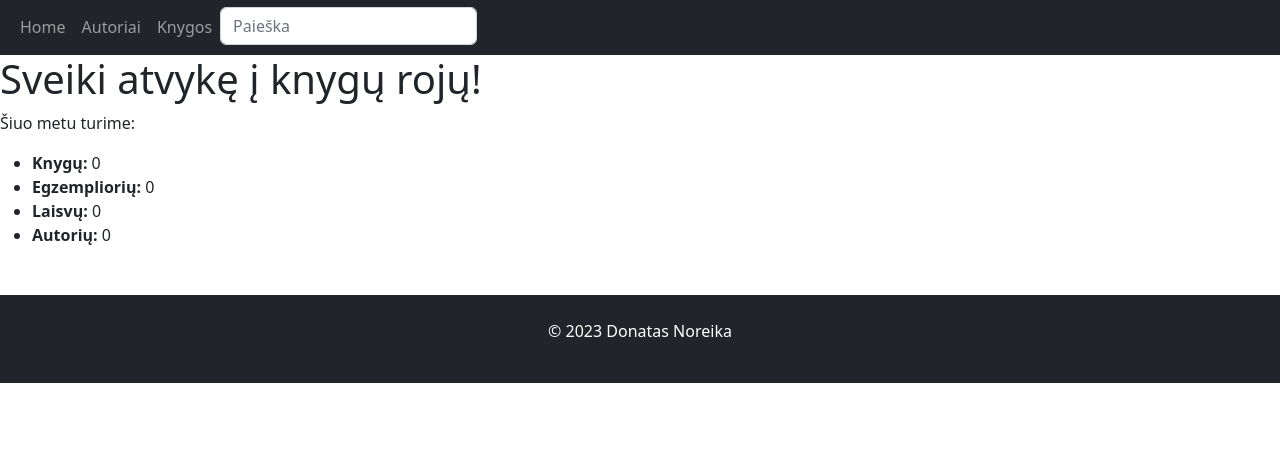
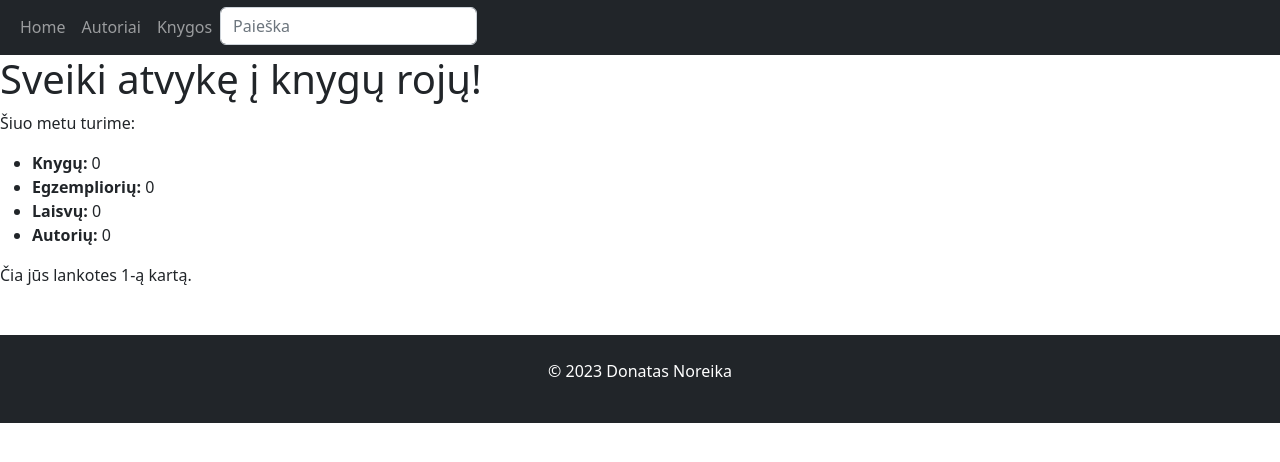
Before and after one commit to DonatasNoreika/biblioteka_2023_01, a Django app: page /library/ in a window 1280 px wide. Shown: the part 257-719 px from the top of the page. Run offline with Django 4.2, Linux system fonts and the light colour scheme; data that the repository does not hold is empty.

Commit message:
7: įdėtas apsilankymų skaitiklis

```diff
--- a/mysite/library/templates/index.html
+++ b/mysite/library/templates/index.html
@@ -12,4 +12,5 @@
     <li><b>Laisvų:</b> {{ num_instances_available }}</li>
     <li><b>Autorių:</b> {{ num_authors }}</li>
 </ul>
+<p>Čia jūs lankotes {{ num_visits }}-ą kartą.</p>
 {% endblock %}
--- a/mysite/library/views.py
+++ b/mysite/library/views.py
@@ -12,11 +12,15 @@ def index(request):
     num_instances_available = BookInstance.objects.filter(status__exact='g').count()
     num_authors = Author.objects.count()
 
+    num_visits = request.session.get('num_visits', 1)
+    request.session['num_visits'] = num_visits + 1
+
     context = {
         "num_books": num_books,
         "num_instances": num_instances,
         "num_instances_available": num_instances_available,
         "num_authors": num_authors,
+        "num_visits": num_visits,
     }
 
     return render(request, 'index.html', context=context)
```
